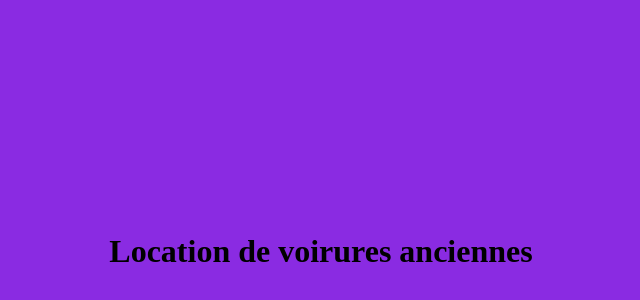
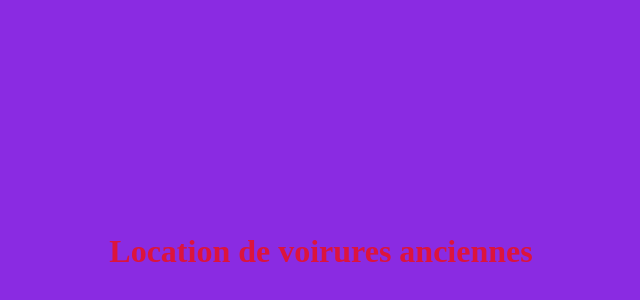
Before and after one commit to Xeoml/LocationVoirures-, a plain HTML site: page index.html in a window 1280 px wide. Shown: the part 28-328 px from the top of the page, without its empty margins (319-959 px from the left). Drawn offline with Linux system fonts and the light colour scheme.

Commit message:
modif couleur du grand titre

```diff
--- a/index.html
+++ b/index.html
@@ -4,6 +4,6 @@
         <title></title>
     </head>
     <body style="background-color: blueviolet;">
-        <h1 style="padding-top: 20%;padding-bottom: 20%;text-align: center;">Location de voirures anciennes</h1>
+        <h1 style="padding-top: 20%;padding-bottom: 20%;text-align: center;color: crimson;">Location de voirures anciennes</h1>
     </body>
 </html>
```
